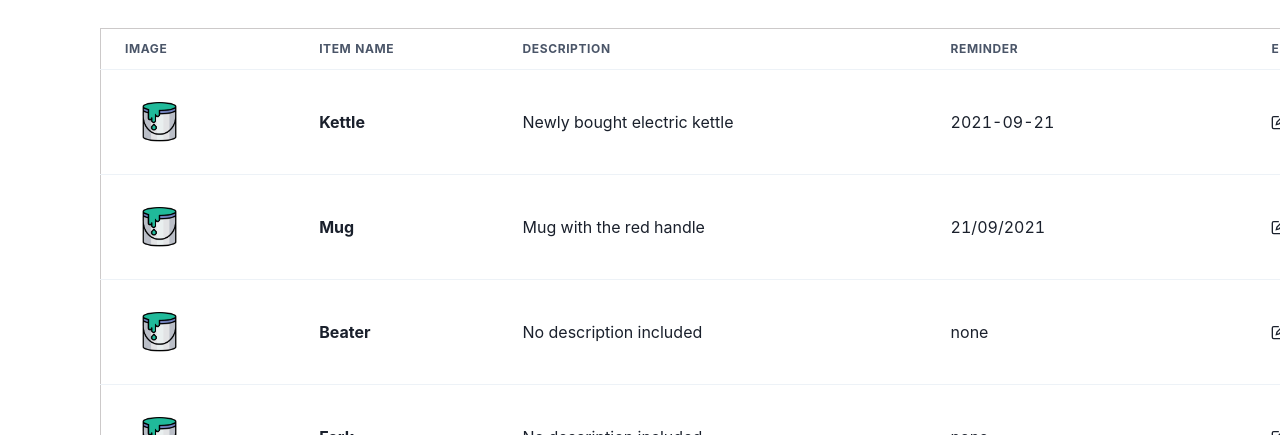
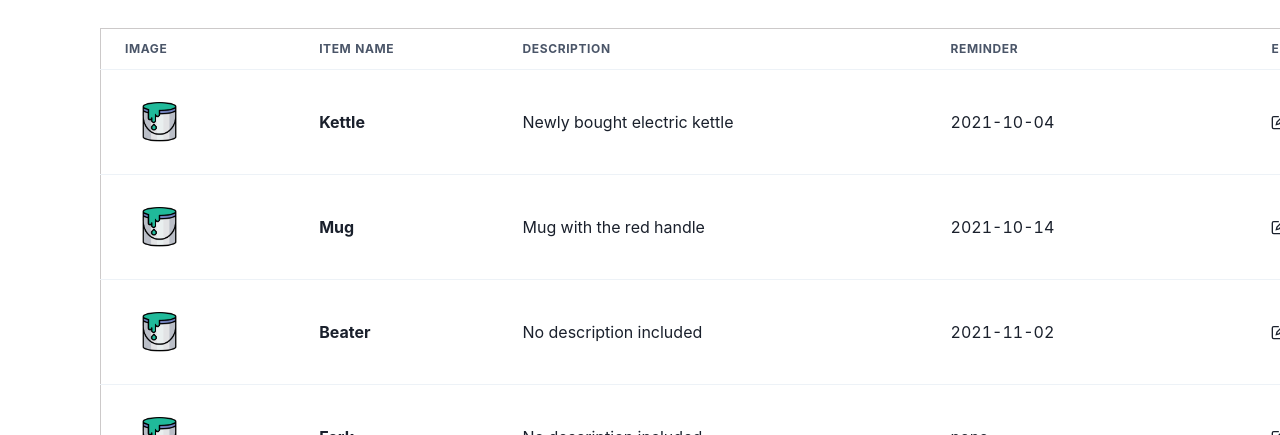
Before and after one commit to ProjectSemester05/Web-application, a React (Create React App) app: page /catalogues in a window 1280 px wide. Shown: the part 613-1048 px from the top of the page. Built offline with nearby package versions, Linux system fonts and the light colour scheme.

Commit message:
catalogue page - input fixed

```diff
--- a/src/components/catalogue_func.jsx
+++ b/src/components/catalogue_func.jsx
@@ -57,7 +57,7 @@ function InitialFocus(props) {
 
             <FormControl mt={4}>
               <FormLabel>Reminder</FormLabel>
-              <Input type="text" value={reminder} onChange={editReminder} />
+              <Input type="date" value={reminder} onChange={editReminder} />
             </FormControl>
 
           <FormControl mt={4}>
--- a/src/pages/catalogues.jsx
+++ b/src/pages/catalogues.jsx
@@ -92,19 +92,19 @@ const CataloguePage = () => {
               name="Kettle"
               description = "Newly bought electric kettle"
               img="/assets/images/paint.png"
-              reminder = "2021-09-21"
+              reminder = "2021-10-04"
             />
             <ItemBox
               name="Mug"
               description = "Mug with the red handle"
               img="/assets/images/paint.png"
-              reminder = "21/09/2021"
+              reminder = "2021-10-14"
             />
             <ItemBox
               name="Beater"
               description = "No description included"
               img="/assets/images/paint.png"
-              reminder = "none"
+              reminder = "2021-11-02"
             />
             <ItemBox
               name="Fork"
```
